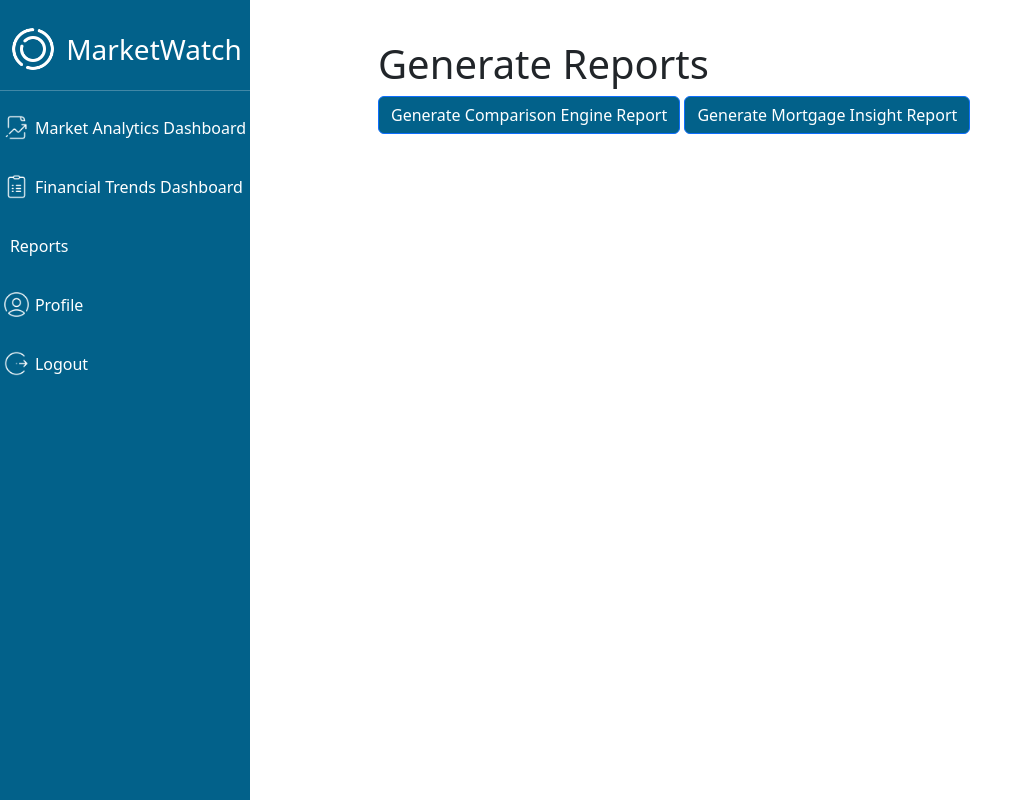
After one commit to ssomo/4155-Project, a Django app: page /reports/ in a window 1280 px wide. The commit adds this page. Shown: the whole page, without its empty margins (0-1033 px from the left). Run offline with Django 5.2, Linux system fonts and the light colour scheme.

Commit message:
Added: - Set up connections from page to page - Renamed some files for understandability - Combined the 'information' form with the profile form into one 'edit profile' form - Changed the submit button on the profile page to an edit button, links to edit page - Renamed 'Insights' page to 'Reports' (seems more understandable) - Added temporary buttons for the report page Issues: - Images arent loading

```diff
--- a/MarketWatch/base/templates/base/trends.html
+++ b/MarketWatch/base/templates/base/financial_trends.html
@@ -1,8 +1,8 @@
-{% extends 'main.html'%}
+{% extends 'nav.html'%}
 
 {% block content %}
     <main class="w-75 mx-2 mt-3">
-        <h1 class="mt-4 mx-2">Trends</h1>
+        <h1 class="mt-4 mx-2">Financial Trends</h1>
         <div class="row mx-auto">
             <div class="card col g-2 mx-2 mb-3" style="min-height: 15rem;">
                 <div class="card-body">
--- a/MarketWatch/base/templates/base/analytics.html
+++ b/MarketWatch/base/templates/base/market_analytics.html
@@ -1,8 +1,8 @@
-{% extends 'main.html'%}
+{% extends 'nav.html'%}
 
 {% block content %}
     <main class="w-75 mx-2 mt-3">
-        <h1 class="mt-4 mx-2">Analytics</h1>
+        <h1 class="mt-4 mx-2">Market Analytics</h1>
         <div class="row mx-auto">
             <div class="card col g-2 mx-2 mb-3" style="min-height: 20rem;">
                 <div class="card-body">
--- a/MarketWatch/base/templates/base/profile.html
+++ b/MarketWatch/base/templates/base/profile.html
@@ -1,4 +1,4 @@
-{% extends 'main.html'%}
+{% extends 'nav.html'%}
 
 {% block content %}
     <main class="w-75 mx-2 mt-3">
@@ -34,7 +34,7 @@
                 <label for="dob" class="form-label">Date of Birth</label>
                 <input type="date" class="form-control" id="dob">
             </div>
-            <button type="submit" class="btn btn-primary" style="background-color: #02618A;">Submit</button>
+            <button class="btn btn-primary" style="background-color: #02618A;" formaction="/edit_profile/">Edit</button>
         </form>
     </main>
 {% endblock content %}
--- /dev/null
+++ b/MarketWatch/base/templates/base/reports.html
@@ -0,0 +1,14 @@
+{% extends 'nav.html'%}
+
+{% block content %}
+
+<main class="w-75 mx-2 mt-3">
+    <form class="w-75 mx-auto mt-2">
+        <h1 class="mt-4">Generate Reports</h1>
+
+        <button class="btn btn-primary" style="background-color: #02618A;" formaction="#">Generate Comparison Engine Report</button>
+        <button class="btn btn-primary" style="background-color: #02618A;" formaction="#">Generate Mortgage Insight Report</button>
+    </form>
+</main>
+
+{% endblock content %}
--- a/MarketWatch/base/templates/base/signup.html
+++ b/MarketWatch/base/templates/base/signup.html
@@ -31,7 +31,7 @@
                     <label for="password" class="form-label">Password</label>
                     <input type="password" class="form-control" id="password">
                 </div>
-                <p>Already have an account? <a href="#" class="link-primary">Login</a></p>
+                <p>Already have an account? <a href="/login/" class="link-primary">Login</a></p>
                 <button type="submit" class="btn btn-primary" style="background-color: #02618A;">Sign Up</button>
             </form>
         </main>
--- a/MarketWatch/base/urls.py
+++ b/MarketWatch/base/urls.py
@@ -2,9 +2,11 @@ from django.urls import path
 from . import views
 
 urlpatterns = [
-    path('', views.dashboard, name="home"),
+    path('', views.market_analytics, name="market_analytics"),
+    path('financial_trends/', views.financial_trends, name="financial_trends"),
+    path('reports/', views.reports, name="reports"),
     path('profile/', views.profile, name="profile"),
-    path('insights/', views.insights, name="insights"),
+    path('edit_profile/', views.edit_profile, name="edit_profile"),
     path('login/', views.login, name="login"),
     path('signup/', views.signup, name="signup"),
 ]
--- a/MarketWatch/base/views.py
+++ b/MarketWatch/base/views.py
@@ -2,17 +2,23 @@ from django.shortcuts import render
 from django.http import HttpResponse
 
 # Create your views here.
-def dashboard(request):
-    return HttpResponse('Dashboard')
+def market_analytics(request):
+    return render(request, 'base/market_analytics.html')
+
+def financial_trends(request):
+    return render(request, 'base/financial_trends.html')
+
+def reports(request):
+    return render(request, 'base/reports.html')
 
 def profile(request):
-    return HttpResponse('Profile')
+    return render(request, 'base/profile.html')
 
-def insights(request):
-    return HttpResponse('Insights')
+def edit_profile(request):
+    return render(request, 'base/edit_profile.html')
 
 def login(request):
-    return HttpResponse('Login')
+    return render(request, 'base/login.html')
 
 def signup(request):
-    return HttpResponse('Sign Up')
+    return render(request, 'base/signup.html')
--- a/MarketWatch/templates/main.html
+++ b/MarketWatch/templates/nav.html
@@ -11,37 +11,37 @@
     <body class="d-flex" style="padding: 0; margin: 0; position: relative;">
         <div class="d-flex flex-column" style="background-color: #02618A; width:250px; height: 100vh;">
             <div class="d-flex justify-content-center align-items-center mt-4">
-                <img src="public/images/logo-white.png" alt="Circle Logo" height="50px;">
+                <img src="/MarketWatch/base/templates/base/public/images/logo-white.png" alt="Circle Logo" height="50px;">
                 <span class="ms-2 fs-3 fw-medium text-white">MarketWatch</span>
             </div>
             <hr class="text-white">
             <ul class="nav nav-underline flex-column mx-auto">
                 <li class="nav-item">
-                    <a href="#" class="nav-link icon-link text-white py-2 align-items-center">
-                        <img src="public/images/icons8-info-64.png" alt="Info icon" height="25px;">
-                        Information
+                    <a href="/" class="nav-link icon-link text-white py-2">
+                        <img src="public/images/icons8-graph-report-64.png" alt="Graph report icon" height="25px;">
+                        Market Analytics Dashboard
                     </a>
                 </li>
                 <li class="nav-item">
-                    <a href="#" class="nav-link icon-link text-white py-2">
-                        <img src="public/images/icons8-graph-report-64.png" alt="Graph report icon" height="25px;">
-                        Analytics
+                    <a href="/financial_trends/" class="nav-link icon-link text-white py-2">
+                        <img src="public/images/icons8-clipboard-64.png" alt="Clipboard icon" height="25px;">
+                        Financial Trends Dashboard
                     </a>
                 </li>
                 <li class="nav-item">
-                    <a href="#" class="nav-link icon-link text-white py-2">
-                        <img src="public/images/icons8-clipboard-64.png" alt="Clipboard icon" height="25px;">
-                        Trends
+                    <a href="/reports/" class="nav-link icon-link text-white py-2">
+                        <img src="" alt="" height="25px;">
+                        Reports
                     </a>
                 </li>
                 <li class="nav-item">
-                    <a href="#" class="nav-link icon-link text-white py-2">
+                    <a href="/profile/" class="nav-link icon-link text-white py-2">
                         <img src="public/images/icons8-male-user-64.png" alt="User icon" height="25px;">
                         Profile
                     </a>
                 </li>
                 <li class="nav-item">
-                    <a href="#" class="nav-link icon-link text-white py-2">
+                    <a href="/login/" class="nav-link icon-link text-white py-2">
                         <img src="public/images/icons8-logout-rounded-64.png" alt="Logout icon" height="25px;">
                         Logout
                     </a>
```
Also changed, not shown: MarketWatch/base/templates/base/edit_profile.html (renamed from MarketWatch/base/templates/base/information.html, +35 -4 lines), MarketWatch/base/templates/base/index.html (deleted, +0 -14 lines), MarketWatch/base/templates/base/login.html (+4 -4 lines).
